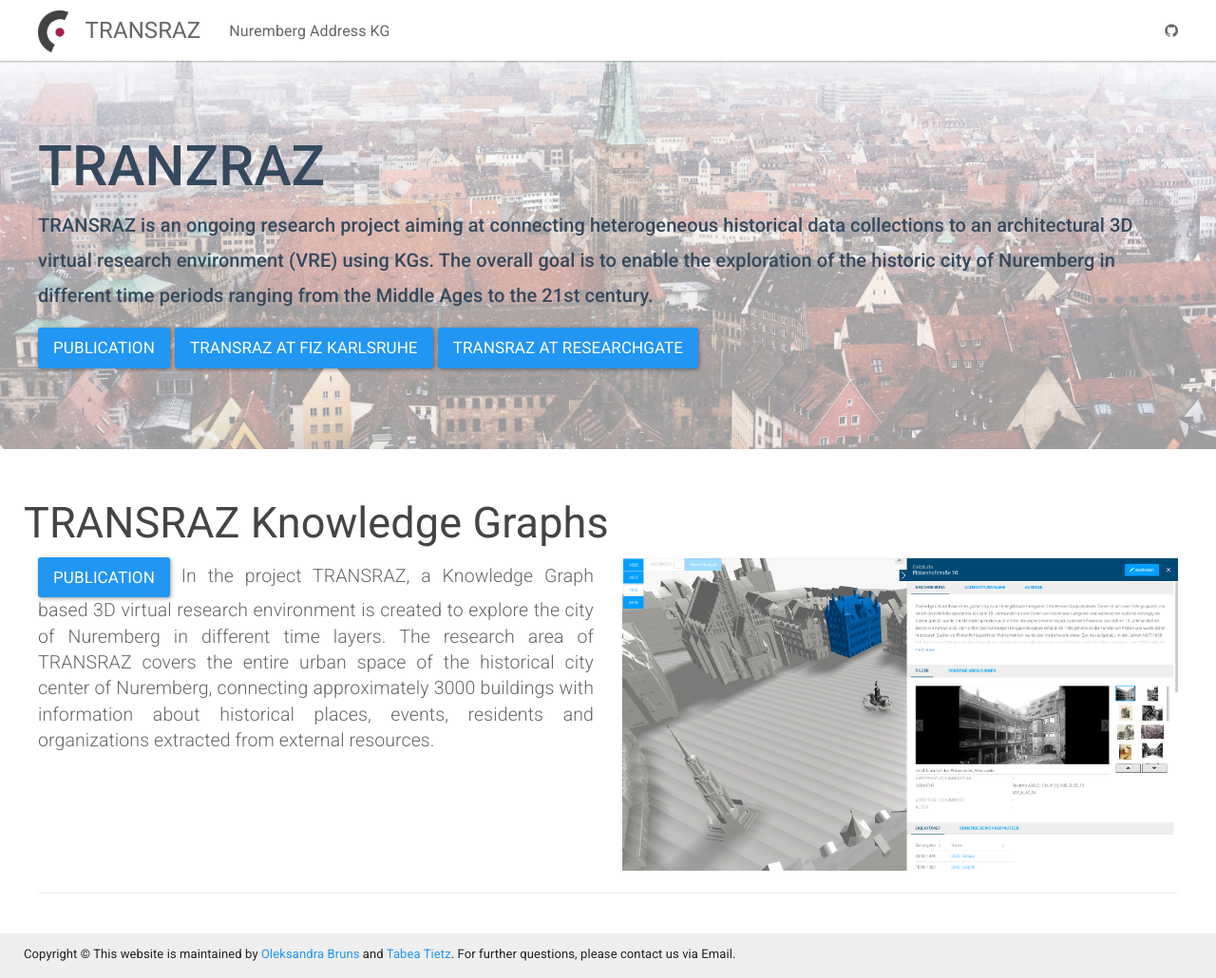
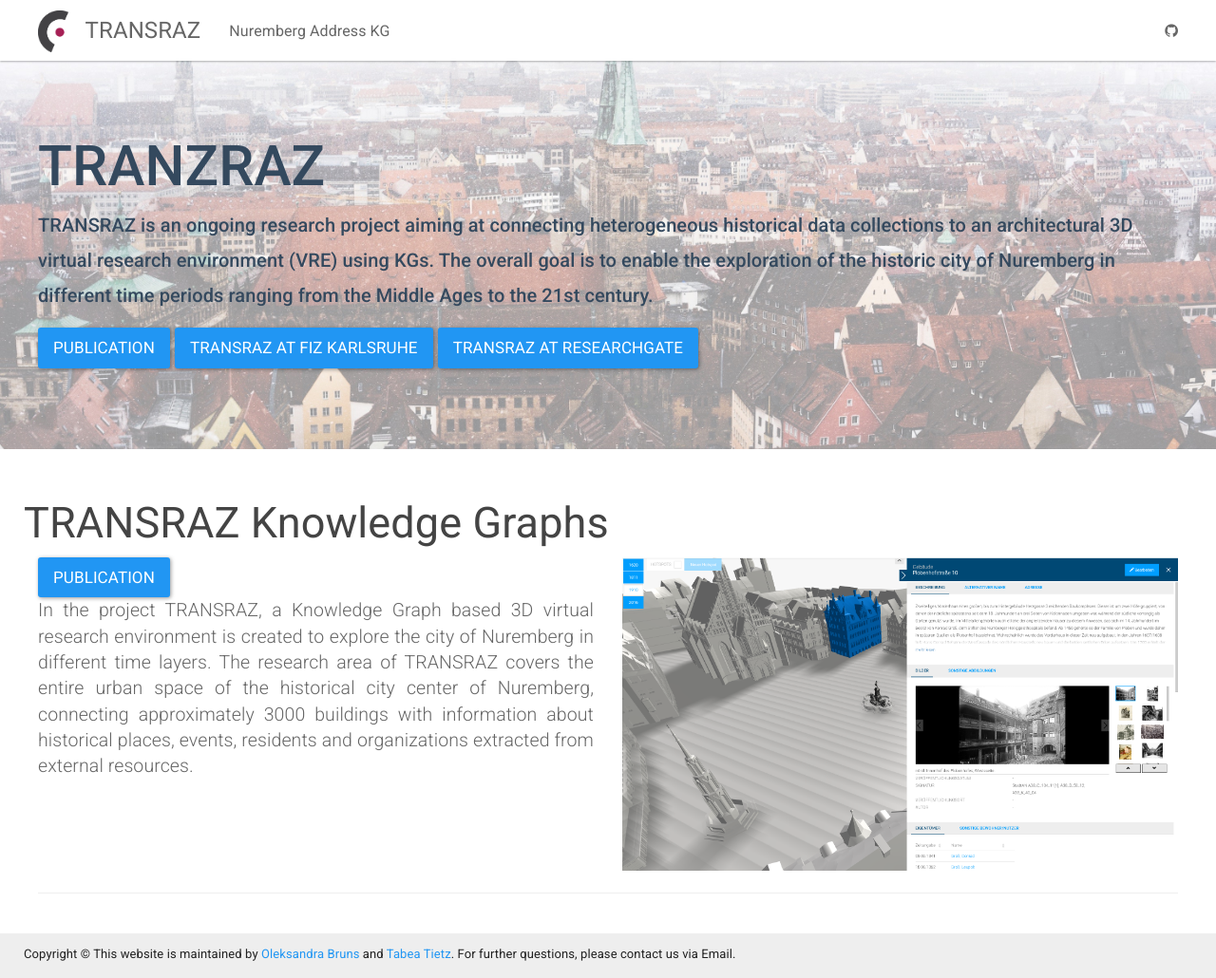
Before and after one commit to ISE-FIZKarlsruhe/Transraz, a Jekyll site: the page built from index.html, in a window 1280 px wide and 1030 px high. Shown: the whole window at 95% size. Built offline with Jekyll 4.4.1, drawn with Linux system fonts in a browser that asks for light colours.

Commit message:
transraz infos and buttons

```diff
--- a/index.html
+++ b/index.html
@@ -15,8 +15,10 @@
     <div class="row">
       <h2 class="header-light regular-pad">TRANSRAZ Knowledge Graphs</h2>
         <div class="col-md-6">
+              <a class="btn btn-primary btn-lg" href="https://www.researchgate.net/publication/349899169_Knowledge_Graph_enabled_Curation_and_Exploration_of_Nuremberg's_City_Heritage
+
+" role="button">Publication</a>
               <p class="lead" align="justify">
-              <a class="btn btn-primary btn-lg" href="https://www.fiz-karlsruhe.de/sites/default/files/FIZ/Dokumente/Forschung/ISE/Publicatio[…]essi-Sack-Knowledge-Graph-enabled-Curation-and-Explora.pdf" role="button">Publication</a>
               In the project TRANSRAZ, a Knowledge Graph based 3D virtual research environment is created to explore the city of Nuremberg in different time layers. The research area of TRANSRAZ covers the entire urban space of the historical city center of Nuremberg, connecting approximately 3000 buildings with information about historical places, events, residents and organizations extracted from external resources.</p>
         </div>
         <div class="col-md-6 text-center">
```
